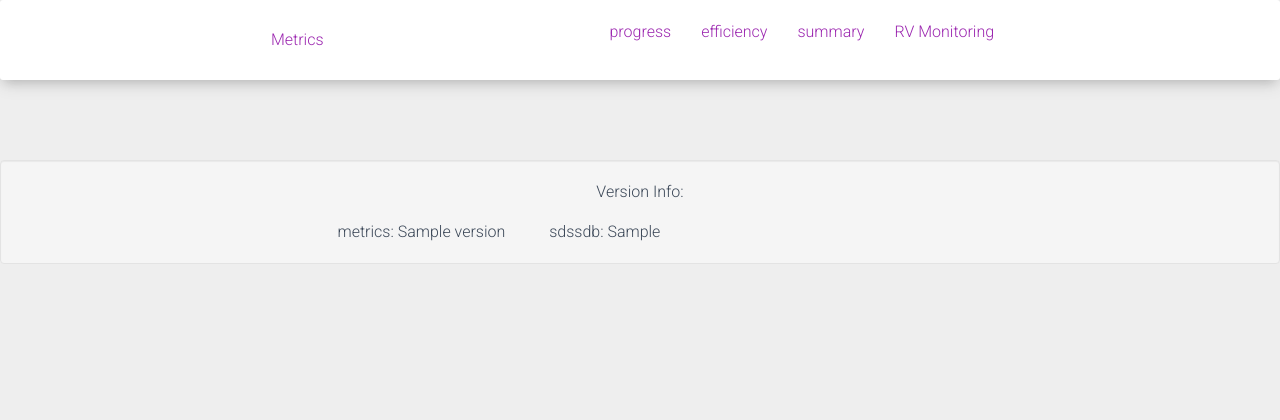
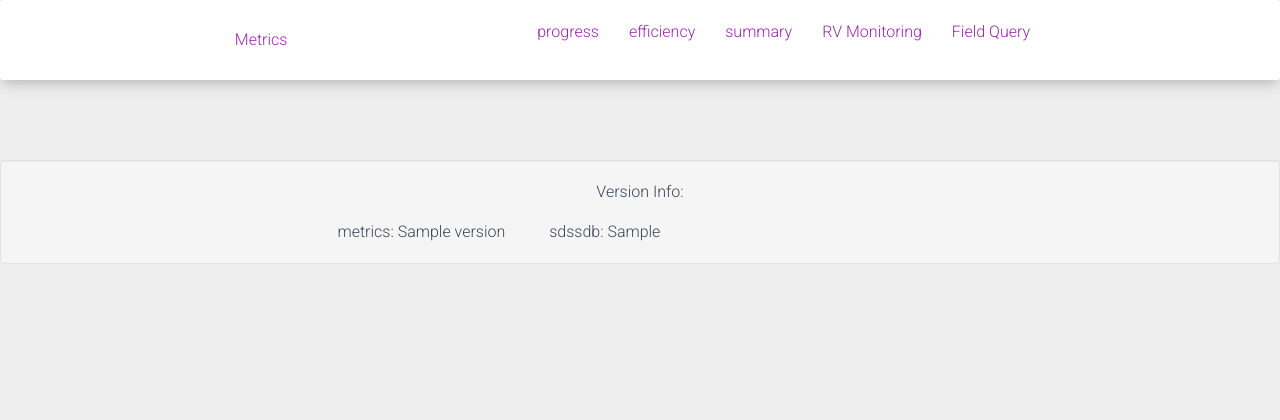
Before and after one commit to sdss/sdss5-metrics, a Python web app: template python/metrics/templates/epochs.html in a window 1280 px wide. Shown: the top 420 px of the page. Run offline with Jinja, Linux system fonts and the light colour scheme; the template is opened without the code that fills it: most values are stand-ins (such as "Sample title", 1, 10 or a date in 2020); some libraries are stand-ins or nearby versions.

Commit message:
field query header

```diff
--- a/python/metrics/templates/header.html
+++ b/python/metrics/templates/header.html
@@ -25,6 +25,11 @@
           <p>RV Monitoring</p>
         </a>
       </li>
+      <li class="nav-item" {% if active_page == "cumulative" %} style="background-color: rgba(224, 45, 45, .6);" {% endif %}>
+        <a class="nav-link" href="/fieldQuery.html">
+          <p>Field Query</p>
+        </a>
+      </li>
       <!-- <li class="nav-item" {% if active_page == "programs" %} style="background-color: rgba(224, 45, 45, .6);" {% endif %}>
         <a class="nav-link" href="/programs.html">
           <p>programs</p>
```
